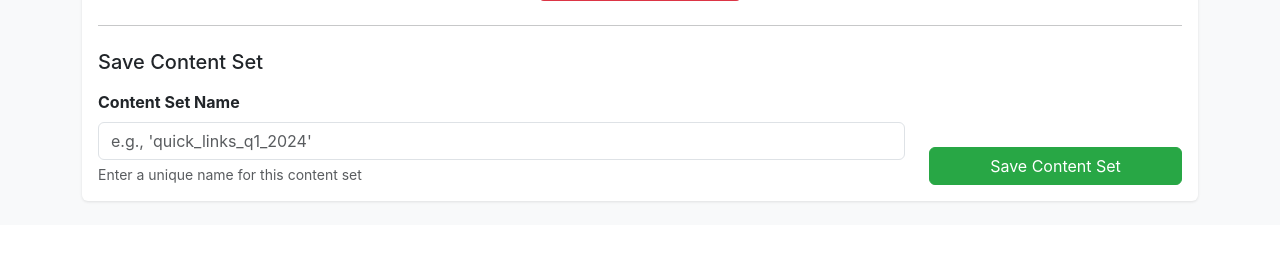
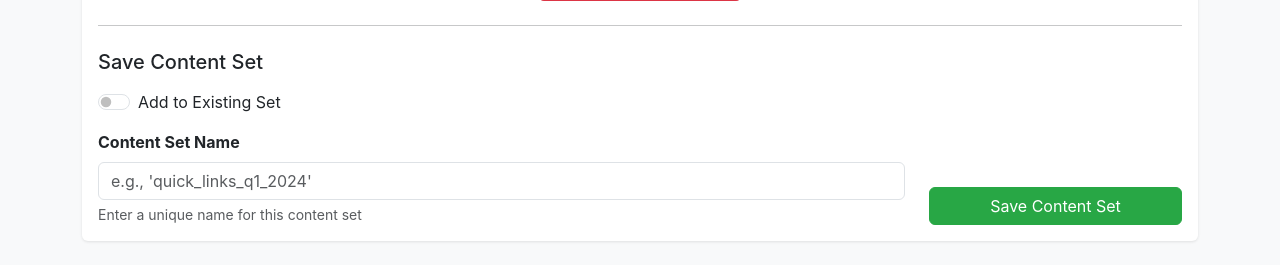
Before and after one commit to mcunningham1440/letterpulse, a Django app: template analytics/templates/analytics/extract.html in a window 1280 px wide. Shown: the part 1034-1299 px from the top of the page. Before the commit the page ends 1237 px from the top, so only its background shows below. Run offline with Django 5.2, Linux system fonts and the light colour scheme; tables that the repository leaves empty hold one stand-in row (values such as "Sample post"); the template is opened without the code that fills it: values that come from a table or form of the project are taken from there, most other values are stand-ins (such as "Sample title", 1, 10 or a date in 2020); data that the repository does not hold is empty; some libraries are stand-ins or nearby versions.

Commit message:
Added ability to add new content to existing sets

```diff
--- a/analytics/templates/analytics/extract.html
+++ b/analytics/templates/analytics/extract.html
@@ -153,8 +153,23 @@
 
                 <!-- Save Content Set -->
                 <h5 class="mb-3">Save Content Set</h5>
+
+                <!-- Toggle Switch -->
+                <div class="form-check form-switch mb-3">
+                    <input class="form-check-input" type="checkbox" id="addToExistingSwitch">
+                    <label class="form-check-label" for="addToExistingSwitch">
+                        <span id="switchLabel">Add to Existing Set</span>
+                    </label>
+                </div>
+
                 <form method="post" action="{% url 'analytics:save_content_set' %}">
                     {% csrf_token %}
+
+                    <!-- Hidden field to indicate mode -->
+                    <input type="hidden" id="setMode" name="set_mode" value="create">
+
+                    <!-- Create New Set Fields -->
+                    <div id="createNewFields">
                         <div class="row">
                             <div class="col-md-9">
                                 <label for="content_set_name" class="form-label fw-bold">Content Set Name</label>
@@ -162,12 +177,40 @@
                                        class="form-control"
                                        id="content_set_name"
                                        name="content_set_name"
-                                   placeholder="e.g., 'quick_links_q1_2024'"
-                                   required>
+                                       placeholder="e.g., 'quick_links_q1_2024'">
                                 <div class="form-text">Enter a unique name for this content set</div>
                             </div>
                             <div class="col-md-3 d-flex align-items-end">
-                            <button type="submit" class="btn btn-primary w-100">Save Content Set</button>
+                                <button type="submit" id="submitBtn" class="btn btn-primary w-100">Save Content Set</button>
+                            </div>
+                        </div>
+                    </div>
+
+                    <!-- Add to Existing Set Fields -->
+                    <div id="addToExistingFields" style="display: none;">
+                        <div class="row">
+                            <div class="col-md-9">
+                                <label for="existing_set_name" class="form-label fw-bold">Select Existing Content Set</label>
+                                <select class="form-select"
+                                        id="existing_set_name"
+                                        name="existing_set_name">
+                                    <option value="">-- Choose a content set --</option>
+                                    {% for content_set in all_content_sets %}
+                                    <option value="{{ content_set.name }}">{{ content_set.name }} ({{ content_set.get_items_count }} items)</option>
+                                    {% endfor %}
+                                </select>
+                                <div class="form-text">Select which content set to add items to</div>
+
+                                <div class="form-check mt-2">
+                                    <input class="form-check-input" type="checkbox" id="keepCopy" name="keep_copy" value="true">
+                                    <label class="form-check-label" for="keepCopy">
+                                        Keep copy of old set
+                                    </label>
+                                </div>
+                            </div>
+                            <div class="col-md-3 d-flex align-items-end">
+                                <button type="submit" id="addToSetBtn" class="btn btn-primary w-100">Add to Set</button>
+                            </div>
                         </div>
                     </div>
                 </form>
@@ -287,5 +330,37 @@
             }, 3000);
         });
     }
+
+    // Handle toggle switch for Create New Set / Add to Existing Set
+    const addToExistingSwitch = document.getElementById('addToExistingSwitch');
+    const createNewFields = document.getElementById('createNewFields');
+    const addToExistingFields = document.getElementById('addToExistingFields');
+    const setModeInput = document.getElementById('setMode');
+    const contentSetNameInput = document.getElementById('content_set_name');
+    const existingSetNameInput = document.getElementById('existing_set_name');
+
+    if (addToExistingSwitch) {
+        addToExistingSwitch.addEventListener('change', function() {
+            if (this.checked) {
+                // Switch to "Add to Existing Set" mode
+                createNewFields.style.display = 'none';
+                addToExistingFields.style.display = 'block';
+                setModeInput.value = 'add';
+
+                // Update required fields
+                contentSetNameInput.removeAttribute('required');
+                existingSetNameInput.setAttribute('required', 'required');
+            } else {
+                // Switch to "Create New Set" mode
+                createNewFields.style.display = 'block';
+                addToExistingFields.style.display = 'none';
+                setModeInput.value = 'create';
+
+                // Update required fields
+                contentSetNameInput.setAttribute('required', 'required');
+                existingSetNameInput.removeAttribute('required');
+            }
+        });
+    }
 </script>
 {% endblock %}
```
Also changed, not shown: analytics/templates/analytics/analyze.html (+6 -1 lines), analytics/views.py (+71 -16 lines). Lines whose indentation alone changed are shown as unchanged.
